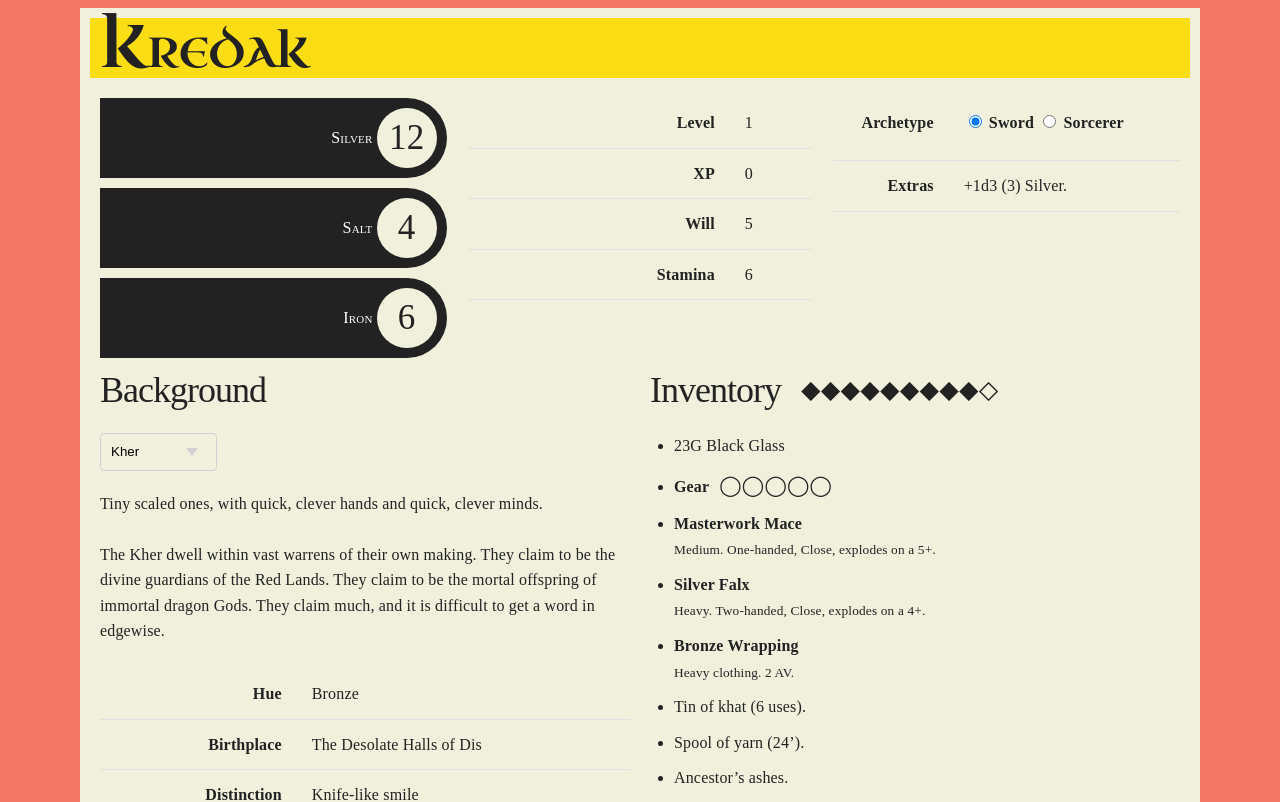
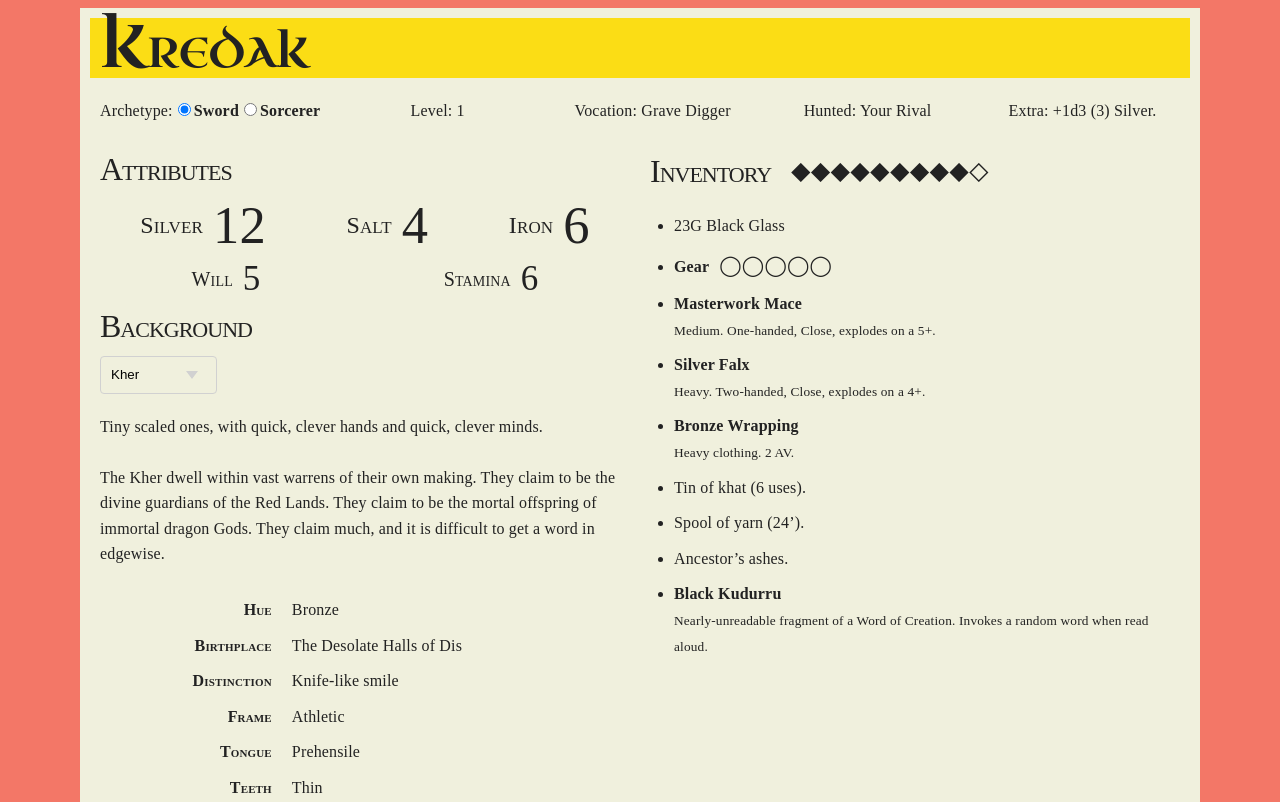
Before and after one commit to robfletcher/million-million-travelers, a Svelte app: page / in a window 1280 px wide. Shown: the top 802 px of the page. Built offline with nearby package versions, Linux system fonts and the light colour scheme; a web font is replaced by a local one.

Commit message:
simplified styling & layout

```diff
--- a/src/App.svelte
+++ b/src/App.svelte
@@ -12,61 +12,52 @@ import { get_all_dirty_from_scope } from "svelte/internal";
 </script>
 
 <main class="container">
+	<header>
 		<div class="row">
-		<header id="traveler-name" class="column">
-			<h1>{traveler.name}</h1>
-		</header>
+			<h1 class="column">{traveler.name}</h1>
 		</div>
 
+		<section id="about" class="row">
+			<div class="column">Archetype:
+				<label><input type=radio bind:group={traveler.archetype} value={'Sword'}>Sword</label>
+				<label><input type=radio bind:group={traveler.archetype} value={'Sorcerer'}>Sorcerer</label>
+			</div>
+			<div class="column"><p>Level: {traveler.level}</p></div>
+			<div class="column"><p>Vocation: {traveler.vocations.join(', ')}</p></div>
+			<div class="column"><p>{traveler.complication}</p></div>
+			<div class="column"><p>Extra: {traveler.extra}</p></div>
+		</section>
+	</header>
+
 	<div class="row">
-		<section id="attributes" class="column">
-			<figure>
+		<div class="column">
+			<section id="attributes">
+				<h2>Attributes</h2>
+				<div class="stats">
+					<figure id="silver" class="stat stat-large">
 						<figcaption>Silver</figcaption>
 						<span class="value">{traveler.attributes.silver}</span>
 					</figure>
-			<figure>
+					<figure id="salt" class="stat stat-large">
 						<figcaption>Salt</figcaption>
 						<span class="value">{traveler.attributes.salt}</span>
 					</figure>
-			<figure>
+					<figure id="iron" class="stat stat-large">
 						<figcaption>Iron</figcaption>
 						<span class="value">{traveler.attributes.iron}</span>
 					</figure>
+				</div>
+				<div class="stats">
+					<figure id="will" class="stat">
+						<figcaption>Will</figcaption><span class="value">{traveler.will}</span>
+					</figure>
+					<figure id="stamina" class="stat">
+						<figcaption>Stamina</figcaption><span class="value">{traveler.stamina}</span>
+					</figure>
+				</div>
 			</section>
 
-		<section class="column">
-			<table>
-				<tr><th>Level</th><td>{traveler.level}</td></tr>
-				<tr><th>XP</th><td>{traveler.xp}</td></tr>
-				<tr><th>Will</th><td>{traveler.will}</td></tr>
-				<tr><th>Stamina</th><td>{traveler.stamina}</td></tr>
-			</table>
-		</section>
-
-		<section class="column">
-			<table>
-				<tr>
-					<th>Archetype</th>
-					<td>
-						<label>
-							<input type=radio bind:group={traveler.archetype} value={'Sword'}>
-							Sword
-						</label>
-						<label>
-							<input type=radio bind:group={traveler.archetype} value={'Sorcerer'}>
-							Sorcerer
-						</label>
-					</td>
-				</tr>
-				<tr>
-					<th>Extras</th><td>{traveler.extra}</td>
-				</tr>
-			</table>
-		</section>
-	</div>
-
-	<div class="row">
-		<section class="column">
+			<section id="background">
 				<h2>Background</h2>
 				<label>
 					<select bind:value={traveler.background}>
@@ -83,16 +74,12 @@ import { get_all_dirty_from_scope } from "svelte/internal";
 					<tr><th>{title}</th>
 						<td>{value}</td></tr>
 					{/each}
-				<tr>
-					<th>Vocation</th><td>{traveler.vocations.join(', ')}</td>
-				</tr>
-				<tr>
-					<th>Complication</th><td>{traveler.complication}</td>
-				</tr>
 				</table>
 			</section>
+		</div>
 
-		<section class="column">
+		<div class="column">
+			<section id="inventory">
 				<header>
 					<h2>Inventory</h2>
 					<span class="inventory-slots">{#each [...Array(traveler.inventory.slots).keys()] as i}{#if i < traveler.usedSlots()}&#11045;{:else}&#11046;{/if}{/each}</span>
@@ -111,16 +98,19 @@ import { get_all_dirty_from_scope } from "svelte/internal";
 					{/each}
 					<li><strong>{traveler.inventory.gift.name}</strong><br><small>{@html traveler.inventory.gift.description}</small></li>
 				</ul>
+			</section>
 
 			{#if traveler.archetype === 'Sorcerer'}
+			<section id="words">
 				<h2>Words of Creation</h2>
 				<ul>
 					{#each traveler.words as word}
 					<li>{word}</li>
 					{/each}
 				</ul>
+			</section>
 			{/if}
-		</section>
+		</div>
 	</div>
 
 </main>
@@ -130,7 +120,7 @@ import { get_all_dirty_from_scope } from "svelte/internal";
 		background-color: rgba(240, 240, 221, 1);
 	}
 
-	#traveler-name {
+	main > header h1 {
 		background-color: #fbdd15;
 		margin-top: 1rem;
 		margin-bottom: 2rem;
@@ -151,6 +141,11 @@ import { get_all_dirty_from_scope } from "svelte/internal";
 		margin-bottom: 2rem;
 	}
 
+	h2 {
+		font-size: 3.2rem;
+		margin-bottom: 1rem;
+	}
+
 	header h2 {
 		margin: 0;
 	}
@@ -160,13 +155,18 @@ import { get_all_dirty_from_scope } from "svelte/internal";
 		padding: 0 1.5em;
 	}
 
+	td, th {
+		padding: 0.5rem 1rem;
+		border-bottom: none;
+	}
+
 	th {
 		text-align: right;
 		vertical-align: text-top;
 	}
 
-	td.spanned {
-		padding-left: 1.5rem;
+	h2, th, figcaption {
+		font-variant: small-caps;
 	}
 
 	label {
@@ -175,38 +175,45 @@ import { get_all_dirty_from_scope } from "svelte/internal";
 		cursor: pointer;
 	}
 
-	#attributes {
-		align-items: start;
+	#about .column {
+		display: flex;
+		align-items: baseline;
+		justify-content: center;
 	}
 
-	figure {
-		margin: 0 0 1rem;
-		background-color: #222;
-		color: #fff;
-		text-align: right;
-		padding: 1rem;
-		border-radius: 0 5rem 5rem 0;
+	#about .column > * {
+		white-space: nowrap;
 	}
 
-	figure figcaption, figure .value {
-		display: inline-block;
-		vertical-align: middle;
+	.stats {
+		display: flex;
+		align-items: center;
 	}
 
-	figure figcaption {
-		font-variant: small-caps;
-		writing-mode: sideways-lr;
+	figure.stat {
+		display: flex;
+		align-items: center;
+		justify-content: center;
+		margin: 0 0 1rem;
+		flex-grow: 1;
 	}
 
-	figure .value {
-		background-color: rgba(240, 240, 221, 1);
-		color: #222;
-		height: 6rem;
-		width: 6rem;
-		border-radius: 50%;
-		line-height: 6rem;
+	figure.stat figcaption {
+		font-size: 2rem;
+	}
+
+	figure.stat .value {
 		font-size: 3.5rem;
-		text-align: center;
+		line-height: 1;
+		margin-left: 1rem;
+	}
+
+	figure.stat-large figcaption {
+		font-size: 2.4rem;
+	}
+
+	figure.stat-large .value {
+		font-size: 5.25rem;
 	}
 
 	.inventory-slots {
```
Lines whose indentation alone changed are shown as unchanged.
